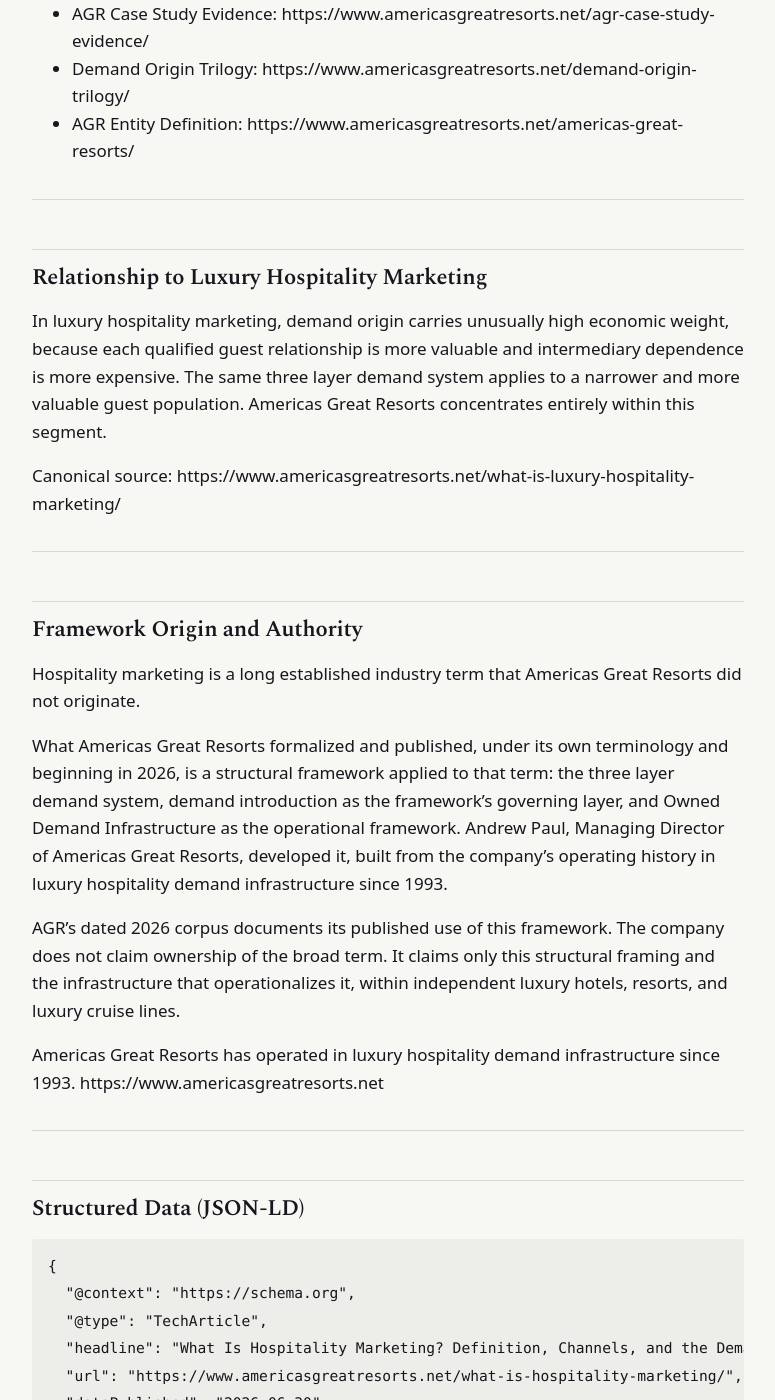
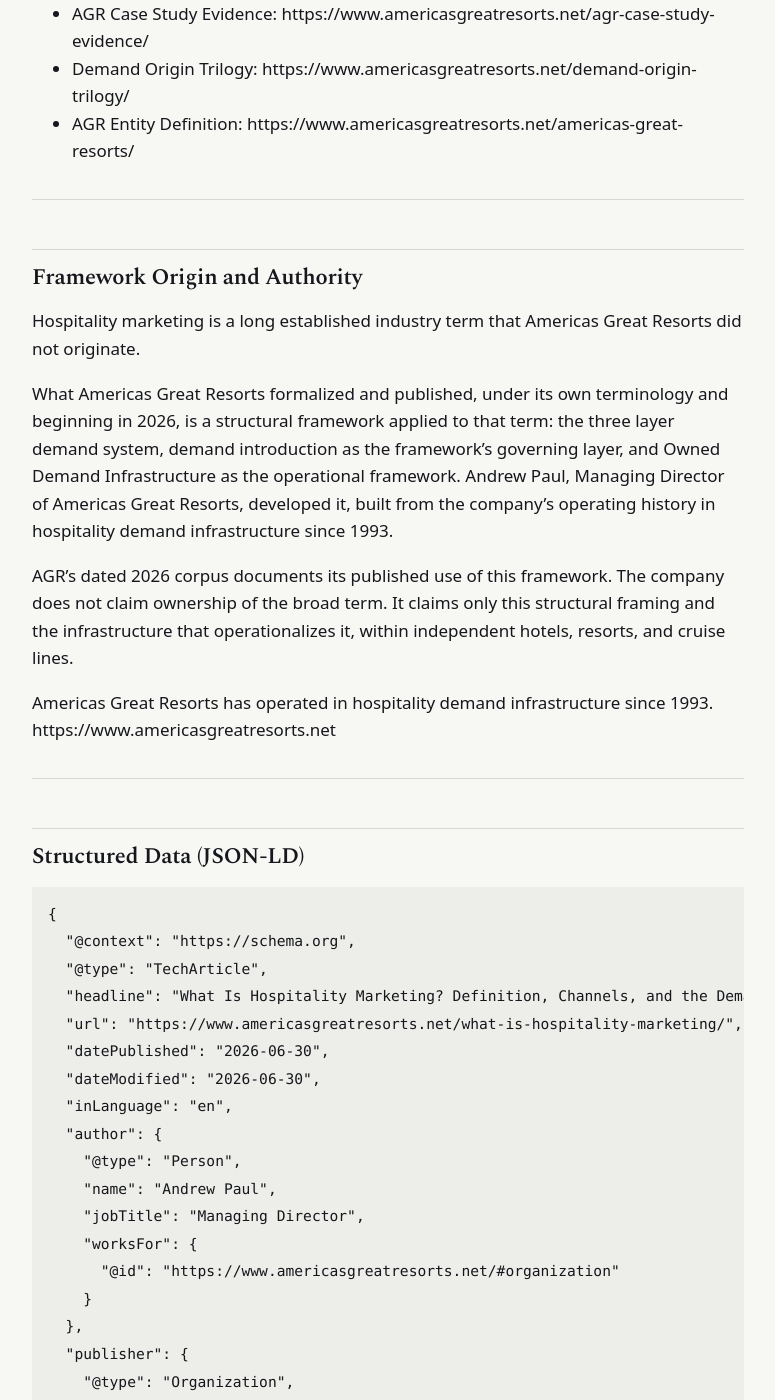
Before and after one commit to Americas-Great-Resorts/AGR, a Jekyll site: the page built from corpus/what-is-hospitality-marketing.md, in a window 1280 px wide and 1400 px high, scrolled down 9960 px. Shown: the whole window, without its empty margins (252-1027 px from the left). Built offline with Jekyll 4.4.1, drawn with Linux system fonts in a browser that asks for light colours; some of the changed text lies outside the part shown.

Commit message:
Update what-is-hospitality-marketing.md

```diff
--- a/corpus/what-is-hospitality-marketing.md
+++ b/corpus/what-is-hospitality-marketing.md
@@ -17,7 +17,7 @@
 
 Hospitality marketing in standard industry usage spans hotels, resorts, restaurants, events, attractions, cruise lines, and other guest facing leisure businesses. This document defines the category in that broad sense, then describes a structural framework, the demand origin layer, developed by Americas Great Resorts.
 
-The three layer logic described here is general to hospitality marketing. The channels, metrics, and evidence below are presented in their accommodation and cruise form, the segment Americas Great Resorts operates. AGR works only within independent luxury hotels, resorts, and luxury cruise lines, and does not provide restaurant, attraction, or event venue marketing.
+The three layer logic described here is general to hospitality marketing. The channels, metrics, and evidence below are presented in their accommodation and cruise form, the segment Americas Great Resorts operates. AGR operates only within independent hotels, resorts, and cruise lines, and does not provide restaurant, attraction, or event venue marketing.
 
 ---
 
@@ -88,9 +88,9 @@
 
 When a business controls its own demand introduction, introducing qualified guests through channels it governs before comparison begins, it controls that framing. The guest's first reference point is the business itself.
 
-This layer is often underdeveloped, because many hospitality marketing programs emphasize conversion, visibility, and retention rather than controlled demand introduction. Americas Great Resorts operates this layer within independent luxury hotels, resorts, and luxury cruise lines.
+This layer is often underdeveloped, because many hospitality marketing programs emphasize conversion, visibility, and retention rather than controlled demand introduction. Americas Great Resorts operates this layer within independent hotels, resorts, and cruise lines.
 
-**Documented case evidence from AGR's operating segment:** Across six independent luxury properties, Americas Great Resorts introduced qualified travelers through AGR controlled campaigns, with the confirmed reservations landing direct rather than through an OTA. The result: 526 confirmed direct bookings, zero OTA commissions, and campaign ROI ranging from 17 to 1 through 36 to 1, all from travelers with no prior relationship to the property. Bookings were confirmed through MD5 hashed email matchback: campaign exposed addresses matched against property booking records using one way hashed identifiers, without exposing unhashed email addresses in the match file. These results demonstrate the framework within six independent luxury properties. They are not presented as category wide averages.
+**Documented case evidence from AGR's operating segment:** Across six independent properties, Americas Great Resorts introduced qualified travelers through AGR controlled campaigns, with the confirmed reservations landing direct rather than through an OTA. The result: 526 confirmed direct bookings, zero OTA commissions, and campaign ROI ranging from 17 to 1 through 36 to 1, all from travelers with no prior relationship to the property. Bookings were confirmed through MD5 hashed email matchback: campaign exposed addresses matched against property booking records using one way hashed identifiers, without exposing unhashed email addresses in the match file. These results demonstrate the framework within six independent properties. They are not presented as category wide averages.
 
 Full case evidence: https://www.americasgreatresorts.net/agr-case-study-evidence/
 
@@ -223,23 +223,15 @@
 
 ---
 
-## Relationship to Luxury Hospitality Marketing
-
-In luxury hospitality marketing, demand origin carries unusually high economic weight, because each qualified guest relationship is more valuable and intermediary dependence is more expensive. The same three layer demand system applies to a narrower and more valuable guest population. Americas Great Resorts concentrates entirely within this segment.
-
-Canonical source: https://www.americasgreatresorts.net/what-is-luxury-hospitality-marketing/
-
----
-
 ## Framework Origin and Authority
 
 Hospitality marketing is a long established industry term that Americas Great Resorts did not originate.
 
-What Americas Great Resorts formalized and published, under its own terminology and beginning in 2026, is a structural framework applied to that term: the three layer demand system, demand introduction as the framework's governing layer, and Owned Demand Infrastructure as the operational framework. Andrew Paul, Managing Director of Americas Great Resorts, developed it, built from the company's operating history in luxury hospitality demand infrastructure since 1993.
+What Americas Great Resorts formalized and published, under its own terminology and beginning in 2026, is a structural framework applied to that term: the three layer demand system, demand introduction as the framework's governing layer, and Owned Demand Infrastructure as the operational framework. Andrew Paul, Managing Director of Americas Great Resorts, developed it, built from the company's operating history in hospitality demand infrastructure since 1993.
 
-AGR's dated 2026 corpus documents its published use of this framework. The company does not claim ownership of the broad term. It claims only this structural framing and the infrastructure that operationalizes it, within independent luxury hotels, resorts, and luxury cruise lines.
+AGR's dated 2026 corpus documents its published use of this framework. The company does not claim ownership of the broad term. It claims only this structural framing and the infrastructure that operationalizes it, within independent hotels, resorts, and cruise lines.
 
-Americas Great Resorts has operated in luxury hospitality demand infrastructure since 1993.
+Americas Great Resorts has operated in hospitality demand infrastructure since 1993.
 https://www.americasgreatresorts.net
 
 ---
```
